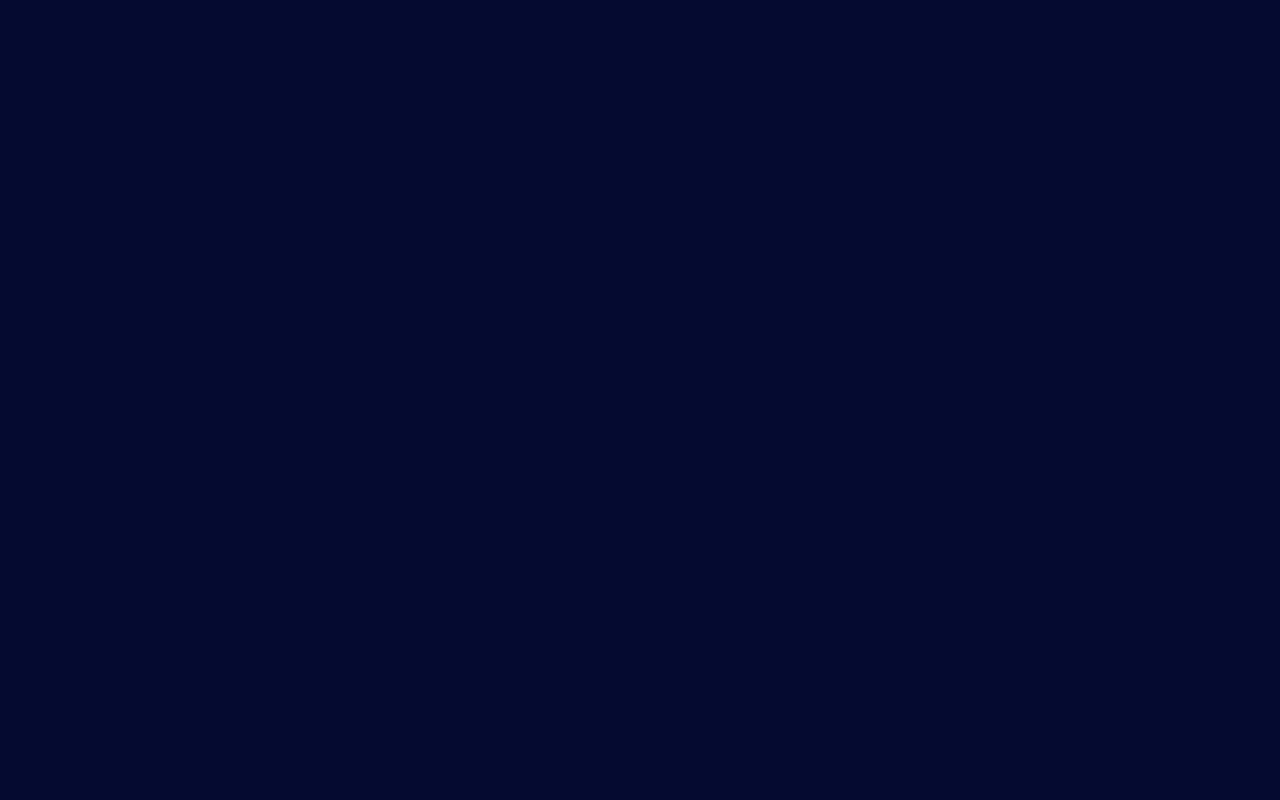
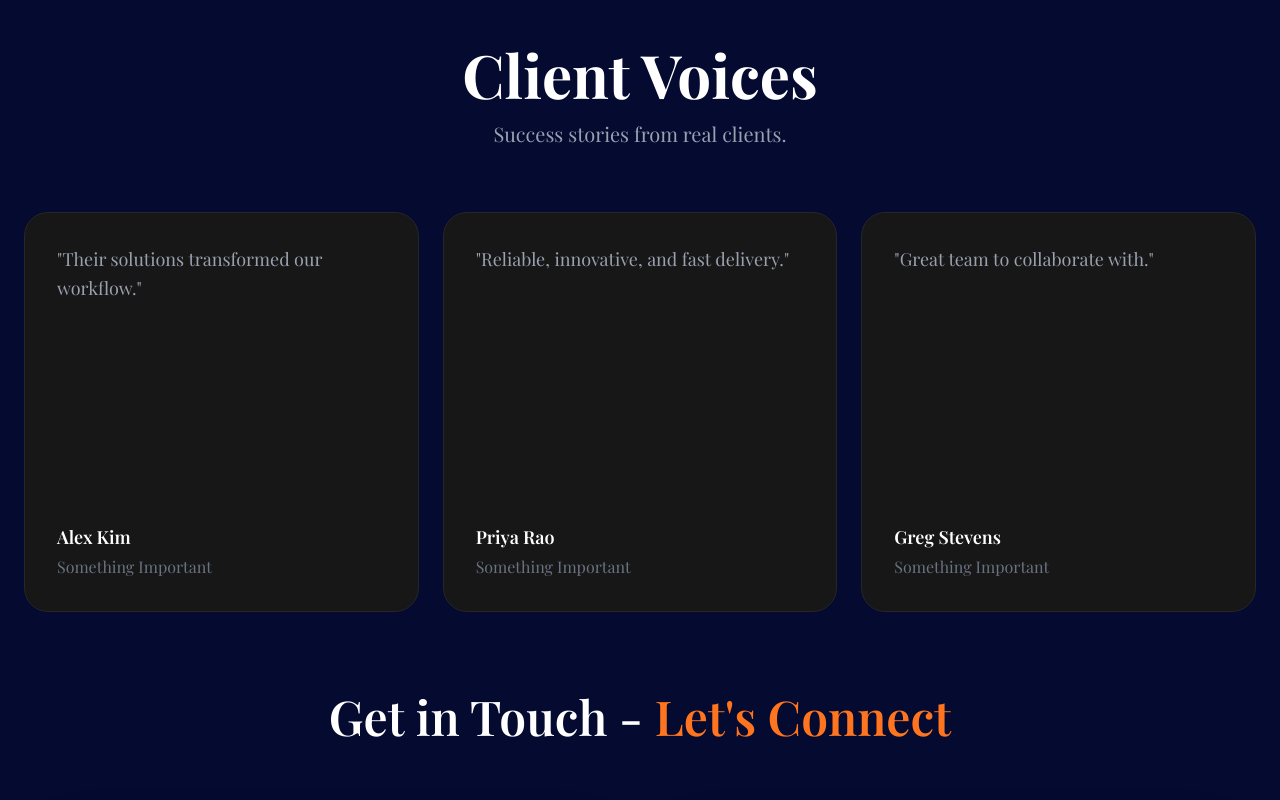
Before and after one commit to 12ripvanwinkle/Royale-Computers-and-Accessories, a React (Vite) app: page /tech-solutions in a window 1280 px wide. Shown: the part 3020-3820 px from the top of the page. Before the commit the page ends 3064 px from the top, so only its background shows below. Built offline with nearby package versions, Linux system fonts and the light colour scheme; a web font is replaced by a local one.

Commit message:
implemented the testimonials, contact and footer in the tech solutions webpage

```diff
--- a/src/components/pages/TechSolutions.jsx
+++ b/src/components/pages/TechSolutions.jsx
@@ -3,8 +3,10 @@ import { gsap } from "gsap";
 import { ScrollTrigger } from "gsap/ScrollTrigger";
 import { useGSAP } from "@gsap/react";
 
-import { techSolutionsItems } from "../../constants";
+import { techSolutionsItems, testimonials } from "../../constants";
 import TitleHeader from "../TitleHeader";
+import Contact from "../sections/Contact";
+import Footer from "../sections/Footer";
 
 // Register GSAP plugin
 gsap.registerPlugin(ScrollTrigger);
@@ -182,8 +184,49 @@ const TechSolutions = () => {
         </div>
       </div>
 
-      {/* Testimonials Section */}
+        {/* Testimonials Section */}
+        <div className="py-">
 
+        {/* Header for the testimonial section */}
+        <div className="max-w-7xl mx-auto px-6 text-center mb-16">
+            <h2 className="text-5xl md:text-6xl font-bold text-white mb-4">
+            Client Voices
+            </h2>
+            <p className="text-xl text-gray-400">
+            Success stories from real clients.
+            </p>
+        </div>
+
+        {/* Testimonial Cards */}
+        <div className="max-w-7xl mx-auto px-6">
+            <div className="grid grid-cols-1 md:grid-cols-3 gap-6">
+                {testimonials.map((item, index) => (
+                    <div
+                    key={index}
+                    className="testimonial-card rounded-3xl bg-neutral-900 border border-neutral-800 p-8 flex flex-col justify-between min-h-100 hover:border-neutral-700 transition-all duration-300"
+                    >
+                    {/* Quote */}
+                    <p className="text-gray-400 text-lg leading-relaxed">
+                        "{item.quote}"
+                    </p>
+
+                    {/* Author info at bottom */}
+                    <div className="mt-auto pt-8">
+                        <p className="text-white font-semibold text-lg">
+                        {item.name}
+                        </p>
+                        <p className="text-gray-500 mt-1">
+                        {item.role}
+                        </p>
+                    </div>
+                    </div>
+                ))}
+                </div>
+            </div>
+        </div>
+
+        <Contact />
+        <Footer />
     </section>
   );
 };
--- /dev/null
+++ b/src/components/sections/holder.jsx
@@ -0,0 +1,36 @@
+<section className="testimonials-section py-32">
+  <div className="max-w-7xl mx-auto px-6">
+    {/* Header */}
+    <div className="text-center mb-20">
+      <h2 className="text-4xl font-semibold text-white">
+        Client Voices
+      </h2>
+      <p className="mt-2 text-gray-400">
+        Success stories from real clients.
+      </p>
+    </div>
+
+    {/* Cards */}
+    <div className="grid grid-cols-1 md:grid-cols-3 gap-8">
+      {testimonials.map((item, index) => (
+        <div
+          key={index}
+          className="testimonial-card rounded-3xl bg-neutral-900/70 p-8 flex flex-col justify-between"
+        >
+          <p className="text-gray-400 leading-relaxed">
+            {item.quote}
+          </p>
+
+          <div className="mt-10">
+            <p className="text-white font-medium">
+              {item.name}
+            </p>
+            <p className="text-sm text-gray-500">
+              {item.role}
+            </p>
+          </div>
+        </div>
+      ))}
+    </div>
+  </div>
+</section>
--- a/src/constants/index.js
+++ b/src/constants/index.js
@@ -52,6 +52,23 @@ const techSolutionsItems = [
     title: "IT Consulting",
     description: "Expert guidance for technology adoption and digital transformation.",
     image: "/images/Leon3.jpg",
+  },
+];
+
+const testimonials = [
+  {
+    quote: "Their solutions transformed our workflow.",
+    name: "Alex Kim",
+    role: "Something Important",
+  },
+  {
+    quote: "Reliable, innovative, and fast delivery.",
+    name: "Priya Rao",
+    role: "Something Important",
+  },{
+    quote: "Great team to collaborate with.",
+    name: "Greg Stevens",
+    role: "Something Important",
   },
 ];
 
@@ -172,4 +189,4 @@ const socialMedia = [
 
 ];
 
-export { Main_navLinks, techSolutionsNavlinks, techSolutionsItems, items, aboutItems, socialMedia };
+export { Main_navLinks, techSolutionsNavlinks, techSolutionsItems, testimonials, items, aboutItems, socialMedia };
--- a/src/index.css
+++ b/src/index.css
@@ -506,6 +506,15 @@ section {
   }
 }
 
+.testimonial-card {
+  transition: transform 0.3s ease, box-shadow 0.3s ease;
+}
+
+.testimonial-card:hover {
+  transform: translateY(-6px);
+}
+
+
 html, body, section {
   overflow-x: hidden !important;
 }
```
